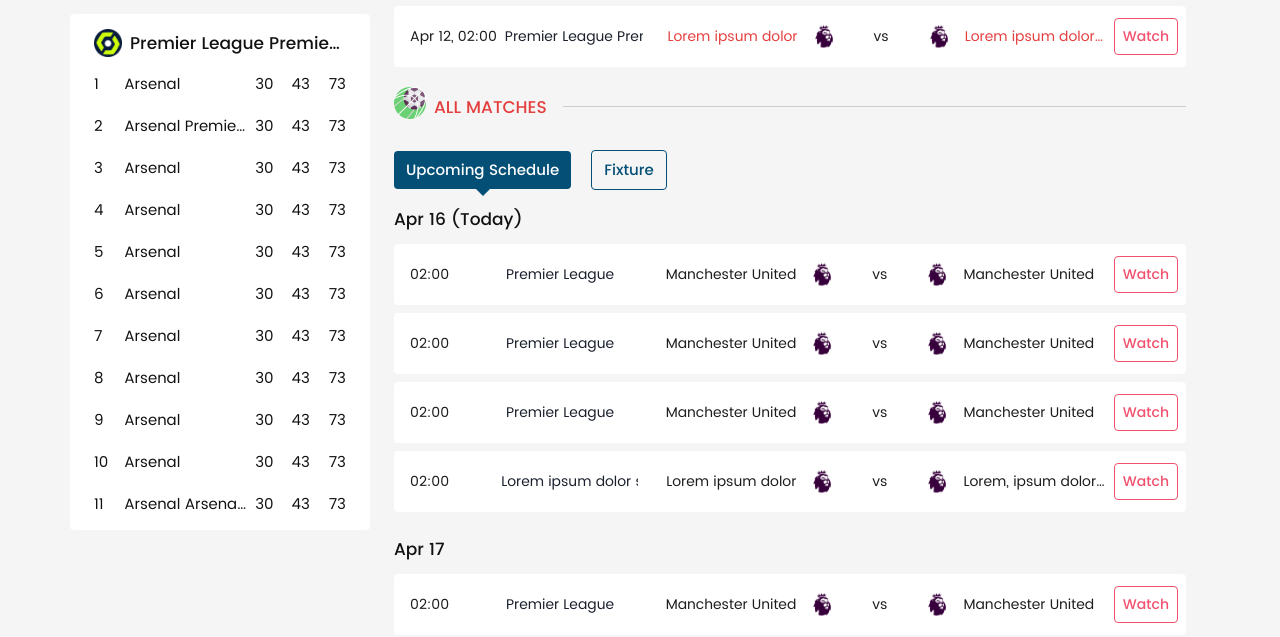
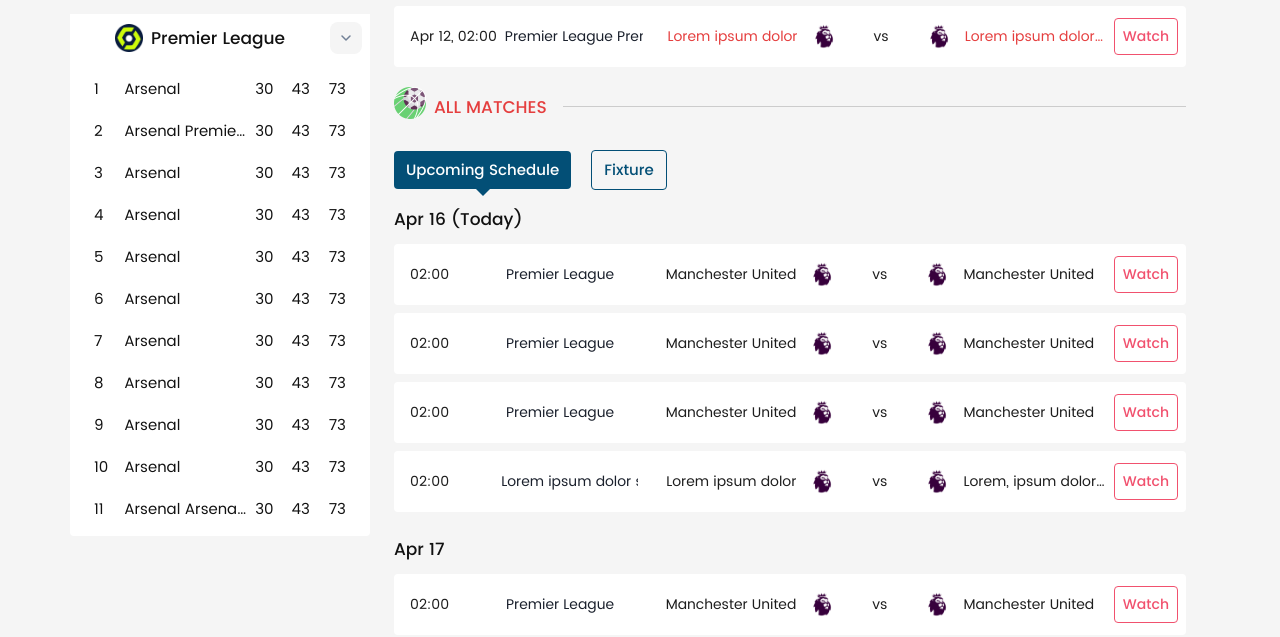
Before and after one commit to khoa96/APKhybrid, a PHP site: page /index.html in a window 1280 px wide. Shown: the part 840-1477 px from the top of the page. Run offline with PHP 8.4, Linux system fonts and the light colour scheme.

Commit message:
add dropdown list

```diff
--- a/css/main.css
+++ b/css/main.css
@@ -248,7 +248,6 @@
 .box-statistic-league {
   width: 100%;
   margin-top: 24px;
-  padding: 15px 24px;
   font-style: normal;
   font-weight: 400;
   font-size: 15px;
@@ -256,11 +255,58 @@
   /* identical to box height */
   color: #111111;
 }
+.box-statistic-league .statistic-league-header-wrapper {
+  width: 100%;
+  display: flex;
+  align-items: center;
+  padding: 8px;
+  background-color: #fff;
+  position: relative;
+}
+.box-statistic-league .show-list-league {
+  position: absolute;
+  width: 100%;
+  height: auto;
+  top: 100%;
+  left: 0;
+  border: 1px solid #f5f5f5;
+  border-radius: 4px;
+  display: none;
+}
+.box-statistic-league .show-list-league .box-list-league {
+  padding: 12px !important;
+}
+.box-statistic-league .show-list-league .box-list-league .league-name {
+  max-width: 250px !important;
+  overflow: hidden;
+  text-overflow: ellipsis;
+  white-space: nowrap;
+}
+.box-statistic-league .btn-show-list-league {
+  min-width: 32px;
+  max-width: 32px;
+  height: 32px;
+  display: flex;
+  align-items: center;
+  justify-content: center;
+  background-color: transparent;
+  border: none;
+  cursor: pointer;
+  border-radius: 8px;
+  background-color: #f5f5f5;
+  margin-left: 8px;
+}
+.box-statistic-league .table-statistic-league {
+  padding: 0px 24px 16px;
+  margin-top: 0;
+}
 .box-statistic-league .league-info {
   display: flex;
   align-items: center;
   width: 100%;
   justify-content: center;
+  position: relative;
+  flex-grow: 1;
 }
 .box-statistic-league .league-info .league-image {
   min-width: 28px;
--- a/index.html
+++ b/index.html
@@ -195,10 +195,66 @@
     </div>
 
     <div class="box-common box-statistic-league">
-        <div class="league-info">
-            <img src="./images/league-3.png" alt="" class="league-image" />
-            <span class="league-detail-name text-overflow">Premier League Premier League Premier
-                League </span>
+        <div class="statistic-league-header-wrapper">
+            <div class="league-info">
+                <img src="./images/league-3.png" alt="" class="league-image" />
+                <span class="league-detail-name text-overflow">Premier League </span>
+            </div>
+            <button class="btn-show-list-league">
+                <svg width="24" height="24" viewBox="0 0 24 24" fill="none" xmlns="http://www.w3.org/2000/svg">
+                    <g clip-path="url(#clip0_2_1868)">
+                        <path d="M8 10L12 14L16 10" stroke="#718096" stroke-width="1.5" stroke-linecap="round"
+                            stroke-linejoin="round" />
+                    </g>
+                    <defs>
+                        <clipPath id="clip0_2_1868">
+                            <rect width="24" height="24" fill="white" />
+                        </clipPath>
+                    </defs>
+                </svg>
+            </button>
+
+            <div class="show-list-league">
+                <div class="box-common box-list-league">
+                    <div class="league-item">
+                        <img src="./images/play-icon.png" alt="" class="league-image">
+                        <span class="league-name">Live</span>
+                        <img src="./images/fire-icon.png" alt="" class="fire-icon">
+                    </div>
+                    <div class="league-item">
+                        <img src="./images/league-1.png" alt="" class="league-image">
+                        <span class="league-name text-overflow">Result</span>
+                    </div>
+                    <div class="league-item">
+                        <img src="./images/league-2.png" alt="" class="league-image">
+                        <span class="league-name text-overflow">Premier League</span>
+                    </div>
+                    <div class="league-item">
+                        <img src="./images/league-3.png" alt="" class="league-image">
+                        <span class="league-name text-overflow">Bundesliga</span>
+                    </div>
+                    <div class="league-item">
+                        <img src="./images/league-4.png" alt="" class="league-image">
+                        <span class="league-name text-overflow">Ligue 1</span>
+                    </div>
+                    <div class="league-item">
+                        <img src="./images/league-5.png" alt="" class="league-image">
+                        <span class="league-name text-overflow">La Liga</span>
+                    </div>
+                    <div class="league-item">
+                        <img src="./images/league-6.png" alt="" class="league-image">
+                        <span class="league-name text-overflow">Serie A</span>
+                    </div>
+                    <div class="league-item">
+                        <img src="./images/league-7.png" alt="" class="league-image">
+                        <span class="league-name text-overflow">V-League</span>
+                    </div>
+                    <div class="league-item">
+                        <img src="./images/league-8.png" alt="" class="league-image">
+                        <span class="league-name text-overflow">Champions League</span>
+                    </div>
+                </div>
+            </div>
         </div>
 
         <div class="table-statistic-league">
@@ -1907,10 +1963,66 @@
     </div>
 
     <div class="box-common box-statistic-league">
-        <div class="league-info">
-            <img src="./images/league-3.png" alt="" class="league-image" />
-            <span class="league-detail-name text-overflow">Premier League Premier League Premier
-                League </span>
+        <div class="statistic-league-header-wrapper">
+            <div class="league-info">
+                <img src="./images/league-3.png" alt="" class="league-image" />
+                <span class="league-detail-name text-overflow">Premier League </span>
+            </div>
+            <button class="btn-show-list-league">
+                <svg width="24" height="24" viewBox="0 0 24 24" fill="none" xmlns="http://www.w3.org/2000/svg">
+                    <g clip-path="url(#clip0_2_1868)">
+                        <path d="M8 10L12 14L16 10" stroke="#718096" stroke-width="1.5" stroke-linecap="round"
+                            stroke-linejoin="round" />
+                    </g>
+                    <defs>
+                        <clipPath id="clip0_2_1868">
+                            <rect width="24" height="24" fill="white" />
+                        </clipPath>
+                    </defs>
+                </svg>
+            </button>
+
+            <div class="show-list-league">
+                <div class="box-common box-list-league">
+                    <div class="league-item">
+                        <img src="./images/play-icon.png" alt="" class="league-image">
+                        <span class="league-name">Live</span>
+                        <img src="./images/fire-icon.png" alt="" class="fire-icon">
+                    </div>
+                    <div class="league-item">
+                        <img src="./images/league-1.png" alt="" class="league-image">
+                        <span class="league-name text-overflow">Result</span>
+                    </div>
+                    <div class="league-item">
+                        <img src="./images/league-2.png" alt="" class="league-image">
+                        <span class="league-name text-overflow">Premier League</span>
+                    </div>
+                    <div class="league-item">
+                        <img src="./images/league-3.png" alt="" class="league-image">
+                        <span class="league-name text-overflow">Bundesliga</span>
+                    </div>
+                    <div class="league-item">
+                        <img src="./images/league-4.png" alt="" class="league-image">
+                        <span class="league-name text-overflow">Ligue 1</span>
+                    </div>
+                    <div class="league-item">
+                        <img src="./images/league-5.png" alt="" class="league-image">
+                        <span class="league-name text-overflow">La Liga</span>
+                    </div>
+                    <div class="league-item">
+                        <img src="./images/league-6.png" alt="" class="league-image">
+                        <span class="league-name text-overflow">Serie A</span>
+                    </div>
+                    <div class="league-item">
+                        <img src="./images/league-7.png" alt="" class="league-image">
+                        <span class="league-name text-overflow">V-League</span>
+                    </div>
+                    <div class="league-item">
+                        <img src="./images/league-8.png" alt="" class="league-image">
+                        <span class="league-name text-overflow">Champions League</span>
+                    </div>
+                </div>
+            </div>
         </div>
 
         <div class="table-statistic-league">
@@ -2885,6 +2997,10 @@
         $("#all-tabs").tabs();
         $("#other-sport-tabs").tabs()
     });
+
+    $(".btn-show-list-league").on('click', function() {
+        $(".show-list-league").toggle()
+    })
     </script>
 </body>
 
--- a/index.php
+++ b/index.php
@@ -123,6 +123,10 @@
         $("#all-tabs").tabs();
         $("#other-sport-tabs").tabs()
     });
+
+    $(".btn-show-list-league").on('click', function() {
+        $(".show-list-league").toggle()
+    })
     </script>
 </body>
 
```
Also changed, not shown: scss/_main.scss (+54 -1 lines), templates/LeftSidebar.php (+60 -4 lines), 1 other file.
